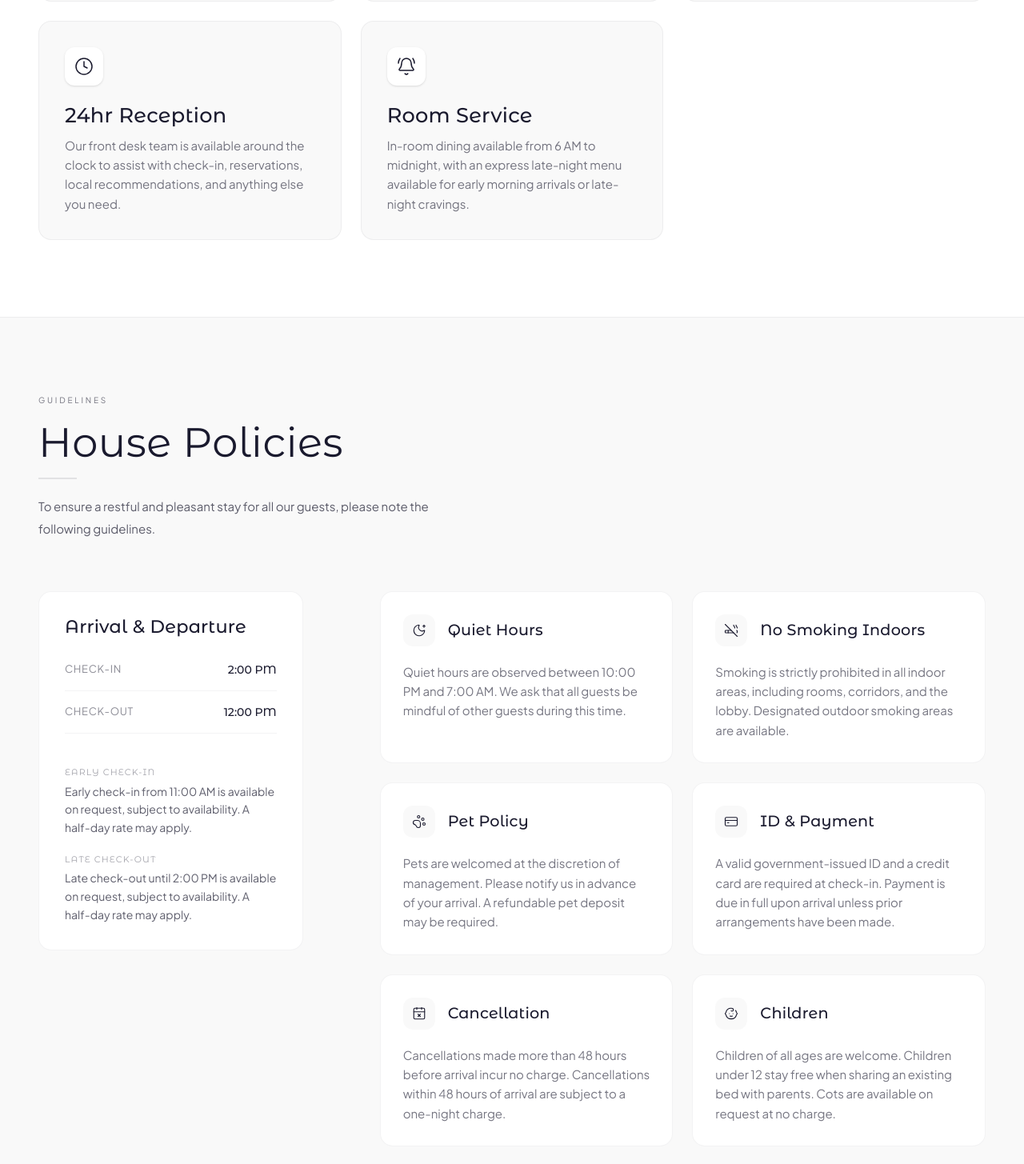
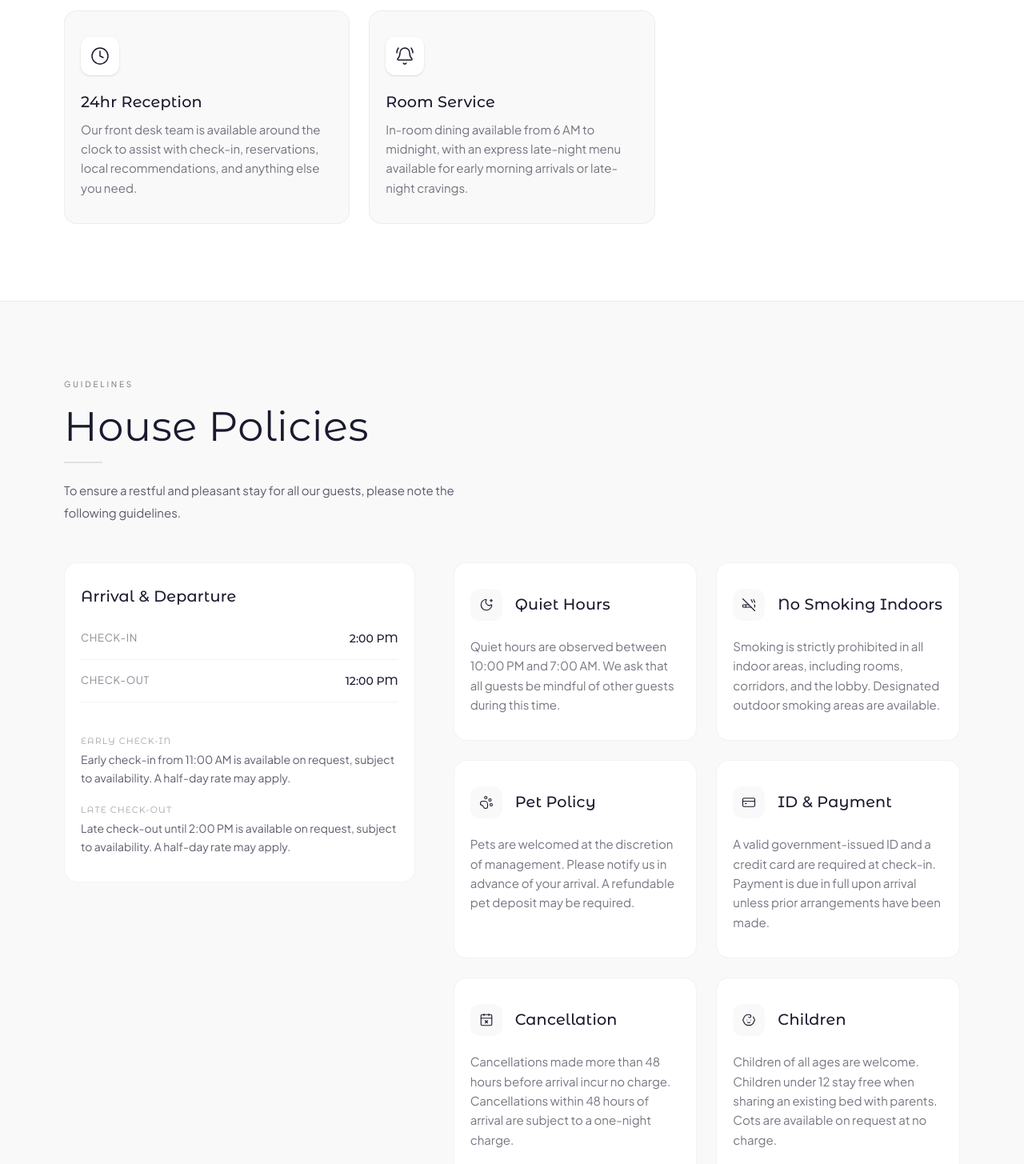
Before and after one commit to robert-dominic/ducor-residences, a Next.js app: page /amenities in a window 1280 px wide. Shown: the part 1035-2490 px from the top of the page at 80% size. Built offline with nearby package versions, Linux system fonts and the light colour scheme.

Commit message:
feat: Room details, amenities, and listings UI enhancements

```diff
--- a/components/amenities/FeatureGrid.tsx
+++ b/components/amenities/FeatureGrid.tsx
@@ -35,7 +35,7 @@
 export default function FeatureGrid({ amenities }: FeatureGridProps) {
     return (
         <section className="bg-white py-24">
-            <Reveal className="mx-auto max-w-screen-2xl px-5 md:px-8 lg:px-12">
+            <Reveal className="mx-auto max-w-screen-2xl px-5 lg:px-20">
                 <div className="grid grid-cols-1 gap-6 md:grid-cols-2 lg:grid-cols-3">
                     {amenities.map((item) => {
                         const IconComponent = iconMap[item.icon] || Wifi // Fallback
@@ -43,18 +43,18 @@
                         return (
                             <div
                                 key={item.id}
-                                className="flex flex-col gap-6 rounded-2xl border border-primary/5 bg-[#F9F9F9] p-8 transition-all group hover:bg-white"
+                                className="flex flex-col gap-6 rounded-2xl border border-primary/5 bg-[#F9F9F9] px-5 py-8 transition-all group hover:bg-white"
                             >
                                 <div className="inline-flex h-12 w-12 items-center justify-center rounded-xl bg-white text-primary shadow-sm group-hover:bg-primary group-hover:text-white transition-colors duration-300">
                                     <IconComponent size={24} strokeWidth={1.5} />
                                 </div>
 
                                 <div className="space-y-3">
-                                    <h3 className="font-heading text-[1.6rem] font-medium leading-[1.04] tracking-[0.01em] text-primary">
+                                    <h3 className="font-heading text-[1rem] md:text-[1.2rem] font-medium leading-[1.04] tracking-[0.01em] text-primary">
                                         {item.title}
                                     </h3>
 
-                                    <p className="font-sans text-[15px] leading-relaxed text-primary/60">
+                                    <p className="font-sans text-[13px] md:text-[15px] leading-relaxed text-primary/60">
                                         {item.description}
                                     </p>
                                 </div>
--- a/components/amenities/PoliciesSection.tsx
+++ b/components/amenities/PoliciesSection.tsx
@@ -38,66 +38,66 @@
 export default function PoliciesSection({ policies }: PoliciesSectionProps) {
     return (
         <section className="bg-[#F9F9F9] py-24 border-t border-primary/5">
-            <Reveal className="mx-auto max-w-screen-2xl px-5 md:px-8 lg:px-12">
+            <Reveal className="mx-auto max-w-screen-2xl px-5 lg:px-20">
                 <SectionHeading
                     eyebrow="Guidelines"
                     title="House Policies"
                     subtitle="To ensure a restful and pleasant stay for all our guests, please note the following guidelines."
-                    className="mb-16"
+                    className="mb-12"
                 />
 
-                <div className="grid grid-cols-1 gap-16 lg:grid-cols-12 lg:gap-24">
+                <div className="grid grid-cols-1 gap-12 lg:grid-cols-12">
 
                     {/* Left: Timings */}
-                    <div className="lg:col-span-4 transition-all hover:translate-y-[-2px] duration-300">
-                        <div className="space-y-6 rounded-2xl border border-primary/5 bg-white p-8">
-                            <h3 className="mb-8 font-heading text-[1.4rem] font-medium leading-[1.04] tracking-[0.01em] text-primary">
+                    <div className="lg:col-span-5 transition-all hover:translate-y-[-2px] duration-300">
+                        <div className="space-y-6 rounded-2xl border border-primary/5 bg-white px-5 py-8">
+                            <h3 className="mb-8 font-heading text-[1rem] md:text-[1.2rem] font-medium leading-[1.04] tracking-[0.01em] text-primary">
                                 Arrival & Departure
                             </h3>
 
                             <div className="space-y-4">
                                 <div className="flex items-center justify-between border-b border-primary/5 pb-4">
-                                    <span className="font-sans text-[13px] uppercase tracking-wider text-primary/50">Check-in</span>
-                                    <span className="font-heading text-sm font-medium text-primary">{policies.checkIn}</span>
+                                    <span className="font-sans text-[12px] md:text-[13px] uppercase tracking-wider text-primary/50">Check-in</span>
+                                    <span className="font-heading text-[13px] md:text-sm font-medium text-primary">{policies.checkIn}</span>
                                 </div>
                                 <div className="flex items-center justify-between border-b border-primary/5 pb-4">
-                                    <span className="font-sans text-[13px] uppercase tracking-wider text-primary/50">Check-out</span>
-                                    <span className="font-heading text-sm font-medium text-primary">{policies.checkOut}</span>
+                                    <span className="font-sans text-[12px] md:text-[13px] uppercase tracking-wider text-primary/50">Check-out</span>
+                                    <span className="font-heading text-[13px] md:text-sm font-medium text-primary">{policies.checkOut}</span>
                                 </div>
                             </div>
 
                             <div className="pt-4 space-y-5">
                                 <div className="space-y-1">
-                                    <p className="font-heading text-[11px] uppercase tracking-widest text-primary/40">Early Check-in</p>
-                                    <p className="font-sans text-sm leading-relaxed text-primary/70">{policies.earlyCheckIn}</p>
+                                    <p className="font-heading text-[10px] md:text-[11px] uppercase tracking-widest text-primary/40">Early Check-in</p>
+                                    <p className="font-sans text-[13px] md:text-sm leading-relaxed text-primary/70">{policies.earlyCheckIn}</p>
                                 </div>
                                 <div className="space-y-1">
-                                    <p className="font-heading text-[11px] uppercase tracking-widest text-primary/40">Late Check-out</p>
-                                    <p className="font-sans text-sm leading-relaxed text-primary/70">{policies.lateCheckOut}</p>
+                                    <p className="font-heading text-[10px] md:text-[11px] uppercase tracking-widest text-primary/40">Late Check-out</p>
+                                    <p className="font-sans text-[13px] md:text-sm leading-relaxed text-primary/70">{policies.lateCheckOut}</p>
                                 </div>
                             </div>
                         </div>
                     </div>
 
                     {/* Right: Rules List */}
-                    <div className="lg:col-span-8">
+                    <div className="lg:col-span-7">
                         <div className="grid grid-cols-1 gap-6 md:grid-cols-2">
                             {policies.rules.map((rule) => {
                                 const IconComponent = iconMap[rule.icon] || MoonStar
                                 return (
                                     <article
                                         key={rule.id}
-                                        className="rounded-2xl border border-primary/5 bg-white p-7 transition-all group"
+                                        className="rounded-2xl border border-primary/5 bg-white px-5 py-8 transition-all group"
                                     >
                                         <div className="flex items-center gap-4">
                                             <div className="flex h-10 w-10 items-center justify-center rounded-xl bg-[#F9F9F9] text-primary group-hover:bg-primary group-hover:text-white transition-colors duration-300">
                                                 <IconComponent size={18} strokeWidth={1.5} />
                                             </div>
-                                            <h4 className="font-heading text-[1.2rem] font-medium leading-[1.04] tracking-[0.01em] text-primary">
+                                            <h4 className="font-heading text-[1.1rem] md:text-[1.2rem] font-medium leading-[1.04] tracking-[0.01em] text-primary">
                                                 {rule.title}
                                             </h4>
                                         </div>
-                                        <p className="mt-5 font-sans text-[15px] leading-relaxed text-primary/60">
+                                        <p className="mt-5 font-sans text-[13px] md:text-[15px] leading-relaxed text-primary/60">
                                             {rule.description}
                                         </p>
                                     </article>
--- a/components/room-detail/AmenitiesList.tsx
+++ b/components/room-detail/AmenitiesList.tsx
@@ -10,15 +10,15 @@
 
     return (
         <Reveal className="mt-12 space-y-6" delay={0.1}>
-            <h3 className="font-heading text-[1.7rem] font-medium text-primary">
+            <h3 className="font-heading text-[1.2rem] md:text-[1.7rem] text-primary">
                 Room Amenities
             </h3>
 
-            <ul className="grid grid-cols-2 gap-3 lg:grid-cols-3 md:gap-4 mt-6">
+            <ul className="grid grid-cols-2 gap-3 sm:grid-cols-3 mt-6">
                 {amenities.map((amenity, i) => (
                     <li key={i} className="flex items-center gap-2 rounded-full border border-border bg-surface px-4 py-2">
                         <Check size={14} className="text-accent shrink-0" strokeWidth={3} />
-                        <span className="font-sans text-[13px] font-medium text-primary line-clamp-1">
+                        <span className="font-sans text-[13px] text-primary line-clamp-1">
                             {amenity}
                         </span>
                     </li>
--- a/components/room-detail/BookingPanel.tsx
+++ b/components/room-detail/BookingPanel.tsx
@@ -12,7 +12,7 @@
         <div className="sticky top-28 rounded-2xl border border-border bg-surface p-8 shadow-[0_16px_36px_rgba(26,26,26,0.05)]">
             <div className="space-y-6">
                 <div>
-                    <p className="font-sans text-[11px] font-medium uppercase tracking-[0.18em] text-muted">
+                    <p className="font-sans text-[11px] uppercase tracking-[0.18em] text-muted">
                         Starting from
                     </p>
                     <div className="mt-2 flex items-baseline gap-2">
@@ -45,7 +45,7 @@
                 {isAvailable ? (
                     <Link
                         href={`/booking?room=${roomSlug}`}
-                        className="flex w-full items-center justify-center rounded-lg bg-button px-4 py-3 font-sans text-[13px] font-medium uppercase tracking-[0.16em] text-white transition-colors hover:bg-accent"
+                        className="flex w-full items-center justify-center rounded-lg bg-button px-4 py-3 font-sans text-[10px] md:text-[12px] font-medium uppercase tracking-[0.16em] text-white transition-colors hover:bg-accent"
                     >
                         Check Availability
                     </Link>
--- a/components/room-detail/ImageGallery.tsx
+++ b/components/room-detail/ImageGallery.tsx
@@ -14,7 +14,7 @@
     return (
         <div className="flex flex-col gap-4">
             {/* Main Hero Image */}
-            <div className="relative aspect-[16/9] w-full overflow-hidden bg-surface md:aspect-[21/9]">
+            <div className="relative aspect-[16/9] w-full overflow-hidden bg-surface">
                 <Image
                     src={mainImage}
                     alt={`${roomName} - Main View`}
@@ -27,7 +27,7 @@
 
             {/* Thumbnails (desktop: 4, mobile: 2 or scroll) */}
             {thumbnails.length > 0 && (
-                <div className="grid grid-cols-2 gap-4 md:grid-cols-4">
+                <div className="grid grid-cols-2 gap-4 sm:grid-cols-4">
                     {thumbnails.map((src, i) => (
                         <div
                             key={i}
--- a/components/room-detail/RoomInfo.tsx
+++ b/components/room-detail/RoomInfo.tsx
@@ -10,10 +10,10 @@
     return (
         <Reveal className="space-y-8">
             <div>
-                <div className="mb-3 inline-block rounded-md bg-primary px-3 py-1 font-sans text-[11px] font-medium uppercase tracking-[0.16em] text-white">
+                <div className="mb-3 inline-block rounded-md bg-primary px-3 py-2 font-sans text-[11px] font-medium uppercase tracking-[0.16em] text-white">
                     {room.type}
                 </div>
-                <h1 className="font-heading text-[2.2rem] font-medium leading-[1.05] text-primary md:text-[3.5rem]">
+                <h1 className="font-heading text-[1.2rem] md:text-[1.7rem] leading-[1.05] text-primary">
                     {room.name}
                 </h1>
             </div>
@@ -31,7 +31,7 @@
             </div>
 
             {/* Description */}
-            <div className="prose max-w-none prose-p:font-sans prose-p:text-[15px] prose-p:leading-7 prose-p:text-muted">
+            <div className="prose max-w-none prose-p:font-sans prose-p:text-[15px] prose-p:leading-7">
                 <p>{room.description}</p>
             </div>
         </Reveal>
--- a/components/room-detail/SimilarRooms.tsx
+++ b/components/room-detail/SimilarRooms.tsx
@@ -20,13 +20,13 @@
 
     return (
         <section className="bg-surface py-20 mt-12 border-t border-border">
-            <Reveal className="mx-auto max-w-7xl px-6 lg:px-10 space-y-10">
+            <Reveal className="mx-auto max-w-7xl px-5 space-y-10">
                 <SectionHeading
                     title="Similar Rooms"
                     subtitle="Explore other spaces that might catch your eye."
                 />
 
-                <div className="grid grid-cols-1 gap-6 md:grid-cols-3">
+                <div className="grid grid-cols-1 gap-6 sm:grid-cols-3">
                     {others.map((room) => (
                         <RoomCard key={room.id} room={room} />
                     ))}
--- a/components/rooms/FilterBar.tsx
+++ b/components/rooms/FilterBar.tsx
@@ -14,7 +14,7 @@
 
 export default function FilterBar({ currentFilter, onFilterChange }: FilterBarProps) {
     return (
-        <div className="flex w-full items-center gap-8 overflow-x-auto pb-4 pt-12 md:justify-center md:flex-wrap md:overflow-visible [&::-webkit-scrollbar]:hidden [-ms-overflow-style:none] [scrollbar-width:none] border-b border-primary/5">
+        <div className="flex w-full items-center gap-8 overflow-x-auto pb-4 md:justify-center md:flex-wrap md:overflow-visible [&::-webkit-scrollbar]:hidden [-ms-overflow-style:none] [scrollbar-width:none] border-b border-primary/5">
             {filters.map((filter) => {
                 const isActive = currentFilter === filter
                 return (
--- a/components/rooms/RoomGrid.tsx
+++ b/components/rooms/RoomGrid.tsx
@@ -30,14 +30,14 @@
 
     return (
         <section className="bg-white py-24">
-            <div className="mx-auto max-w-screen-2xl px-5 md:px-8 lg:px-12">
+            <div className="mx-auto max-w-screen-2xl px-5 lg:px-20">
 
                 <FilterBar currentFilter={filter} onFilterChange={setFilter} />
 
                 <div className="mt-8">
                     {loading ? (
                         // Skeleton Layout (must match RoomCard shape exactly)
-                        <div className="grid grid-cols-1 gap-[20px] md:grid-cols-2 md:gap-[24px] lg:grid-cols-3 lg:gap-[28px]">
+                        <div className="grid grid-cols-1 gap-[20px] md:grid-cols-2 lg:grid-cols-3">
                             {Array.from({ length: 4 }).map((_, i) => (
                                 <div key={i} className="overflow-hidden rounded-2xl border border-border bg-surface shadow-[0_16px_36px_rgba(26,26,26,0.05)]">
                                     <div className="relative aspect-[4/3]">
@@ -66,7 +66,7 @@
                         // Actual Grid
                         <motion.div
                             layout
-                            className="grid grid-cols-1 gap-[20px] md:grid-cols-2 md:gap-[24px] lg:grid-cols-3 lg:gap-[28px]"
+                            className="grid grid-cols-1 gap-[20px] md:grid-cols-2 lg:grid-cols-3"
                         >
                             <AnimatePresence mode="popLayout">
                                 {filteredRooms.map((room) => (
```
